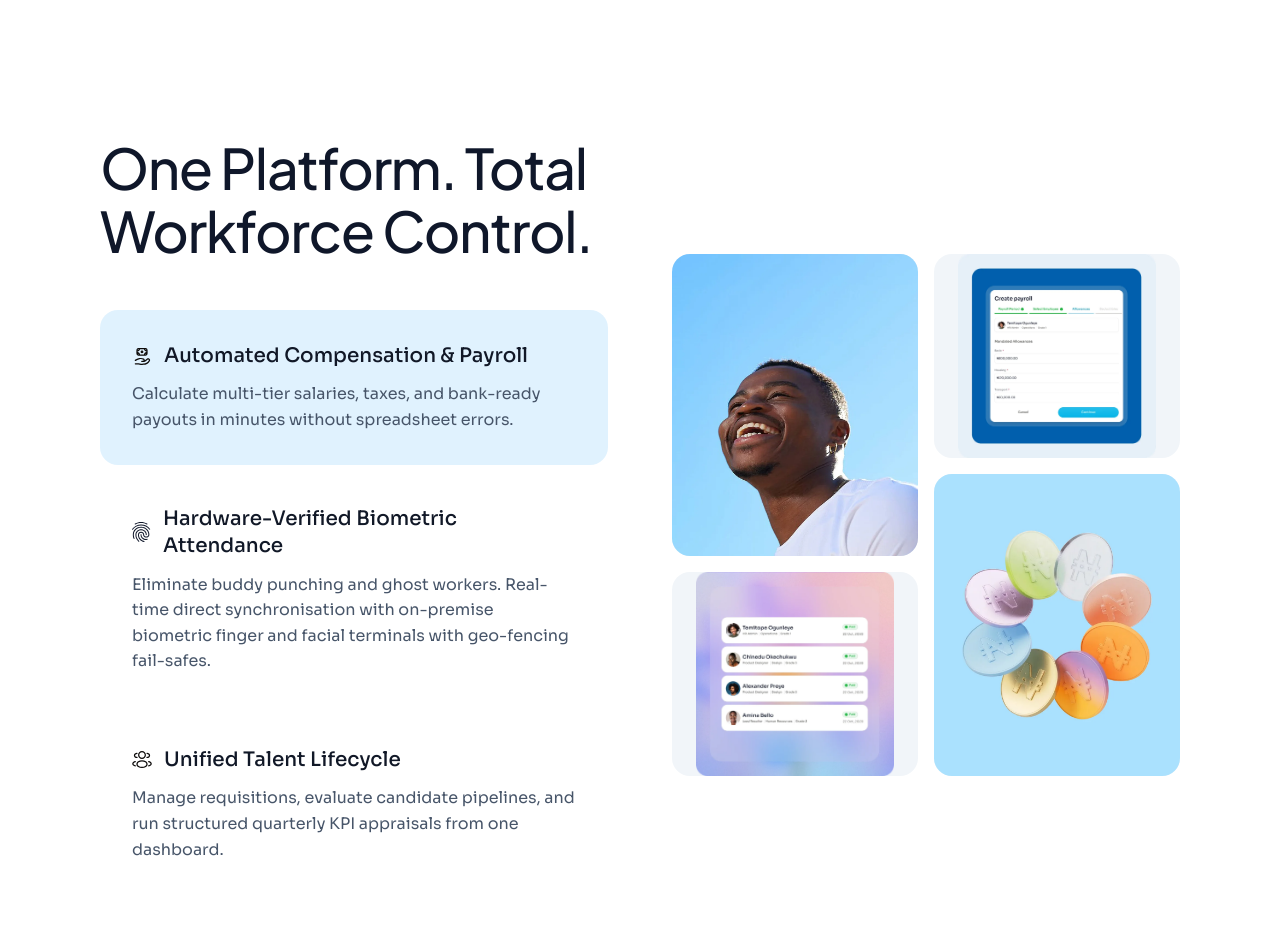
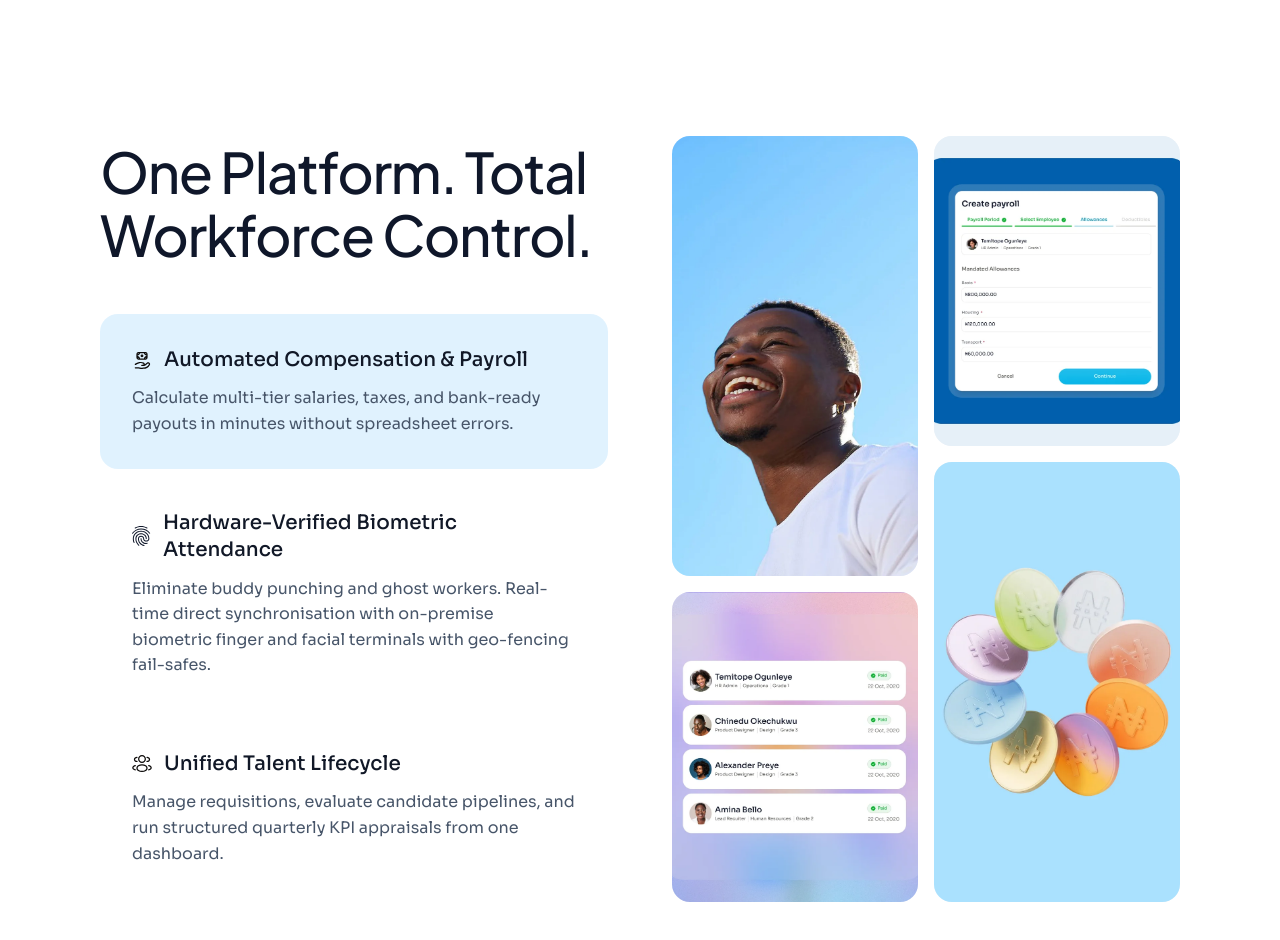
Before and after one commit to onwukauchechukwuken-wq/heckerpeople-landing, a Next.js app: page / in a window 1280 px wide. Shown: the part 1500-2440 px from the top of the page. Built offline with nearby package versions, Linux system fonts and the light colour scheme.

Commit message:
Refactor PlatformTabs layout and image handling
Refactored layout and image handling in PlatformTabs component. Removed AnimatePresence and useReducedMotion for simpler implementation.

```diff
--- a/src/components/landing/platform-tabs.tsx
+++ b/src/components/landing/platform-tabs.tsx
@@ -1,8 +1,7 @@
 "use client";
 
-import { useState } from "react";
+import { useEffect, useState } from "react";
 import Image from "next/image";
-import { AnimatePresence, motion, useReducedMotion } from "motion/react";
 import { AnimatedBackground } from "@/components/ui/animated-background";
 import FocusBlurResolve from "@/components/ui/smoothui/focus-blur-resolve";
 
@@ -118,9 +117,9 @@ function Bento({
   const [col1Tall, col1Short, col2Short, col2Tall] = tiles;
 
   return (
-    <div className="grid grid-cols-2 items-start gap-4">
+    <div className="grid grid-cols-2 gap-4">
       <div className="flex flex-col gap-4">
-        <div className="relative aspect-[350/430] w-full overflow-hidden rounded-2xl bg-slate-100">
+        <div className="relative h-72 overflow-hidden rounded-2xl bg-slate-100 sm:h-96 lg:h-[440px]">
           <Image
             src={col1Tall.src}
             alt={col1Tall.alt}
@@ -128,10 +127,10 @@ function Bento({
             loading="eager"
             decoding="async"
             sizes="(min-width:1024px) 25vw, 50vw"
-            className="object-cover"
+            className="h-full w-full object-cover"
           />
         </div>
-        <div className="relative aspect-[350/290] w-full overflow-hidden rounded-2xl bg-slate-100">
+        <div className="relative h-48 overflow-hidden rounded-2xl bg-slate-100 sm:h-64 lg:h-[310px]">
           <Image
             src={col1Short.src}
             alt={col1Short.alt}
@@ -139,13 +138,13 @@ function Bento({
             loading="eager"
             decoding="async"
             sizes="(min-width:1024px) 25vw, 50vw"
-            className="object-contain"
+            className="h-full w-full object-cover"
           />
         </div>
       </div>
 
       <div className="flex flex-col gap-4">
-        <div className="relative aspect-[350/290] w-full overflow-hidden rounded-2xl bg-slate-100">
+        <div className="relative h-48 overflow-hidden rounded-2xl bg-slate-100 sm:h-64 lg:h-[310px]">
           <Image
             src={col2Short.src}
             alt={col2Short.alt}
@@ -153,10 +152,10 @@ function Bento({
             loading="eager"
             decoding="async"
             sizes="(min-width:1024px) 25vw, 50vw"
-            className="object-contain"
+            className="h-full w-full object-cover"
           />
         </div>
-        <div className="relative aspect-[350/430] w-full overflow-hidden rounded-2xl bg-slate-100">
+        <div className="relative h-72 overflow-hidden rounded-2xl bg-slate-100 sm:h-96 lg:h-[440px]">
           <Image
             src={col2Tall.src}
             alt={col2Tall.alt}
@@ -164,7 +163,7 @@ function Bento({
             loading="eager"
             decoding="async"
             sizes="(min-width:1024px) 25vw, 50vw"
-            className="object-cover"
+            className="h-full w-full object-cover"
           />
         </div>
       </div>
@@ -174,7 +173,28 @@ function Bento({
 
 export function PlatformTabs() {
   const [activeTab, setActiveTab] = useState<PlatformTab["value"]>("payroll");
-  const prefersReducedMotion = useReducedMotion();
+
+  useEffect(() => {
+    const idleWarmup = () => {
+      const secondaryTiles = [
+        ...BENTO_BY_TAB.biometric,
+        ...BENTO_BY_TAB.talent,
+      ];
+      for (const tile of secondaryTiles) {
+        const img = new window.Image();
+        img.decoding = "async";
+        img.src = tile.src;
+      }
+    };
+
+    if (typeof window.requestIdleCallback === "function") {
+      const id = window.requestIdleCallback(idleWarmup, { timeout: 1500 });
+      return () => window.cancelIdleCallback(id);
+    }
+
+    const timer = window.setTimeout(idleWarmup, 500);
+    return () => window.clearTimeout(timer);
+  }, []);
 
   return (
     <section
@@ -244,24 +264,7 @@ export function PlatformTabs() {
           </div>
 
           <div role="tabpanel" className="w-full">
-            <AnimatePresence mode="wait" initial={false}>
-              <motion.div
-                key={activeTab}
-                initial={
-                  prefersReducedMotion ? { opacity: 1 } : { opacity: 0, y: 6 }
-                }
-                animate={{ opacity: 1, y: 0 }}
-                exit={
-                  prefersReducedMotion ? { opacity: 0 } : { opacity: 0, y: -6 }
-                }
-                transition={{
-                  duration: prefersReducedMotion ? 0 : 0.22,
-                  ease: [0.22, 1, 0.36, 1],
-                }}
-              >
-                <Bento tiles={BENTO_BY_TAB[activeTab]} />
-              </motion.div>
-            </AnimatePresence>
+            <Bento tiles={BENTO_BY_TAB[activeTab]} />
           </div>
         </div>
       </div>
```
